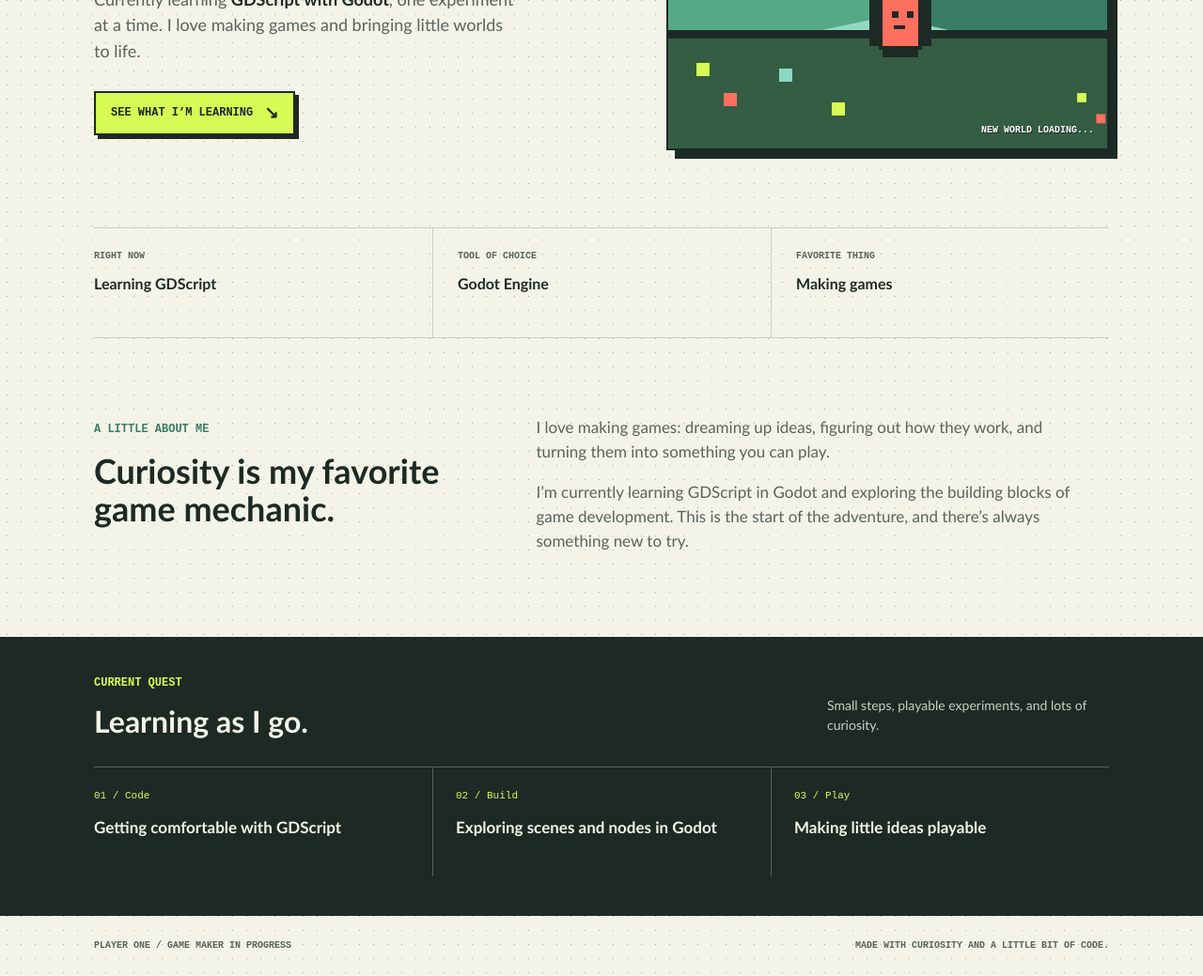
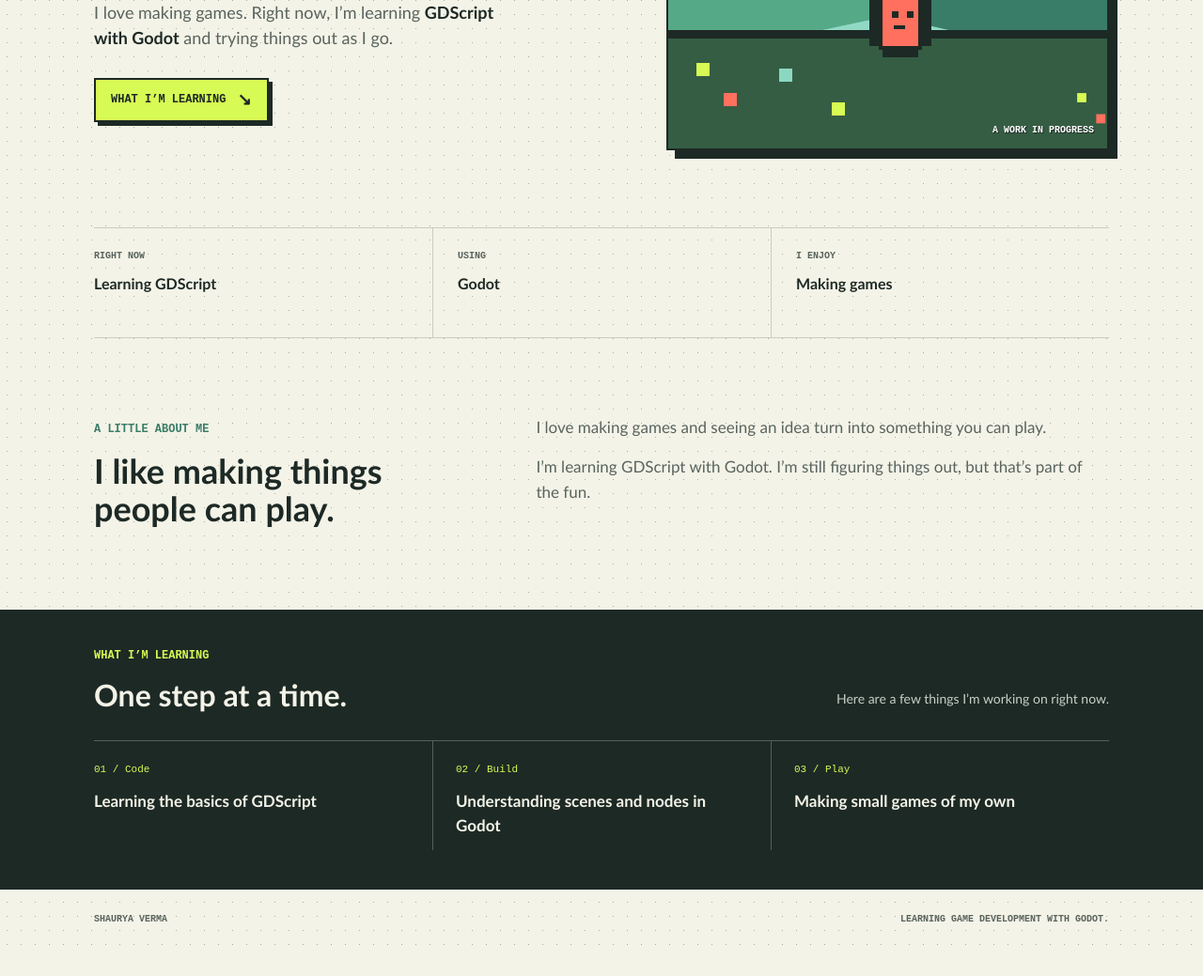
Before and after one commit to AloneNote302/portfolio, a plain HTML site: page index.html in a window 1280 px wide. Shown: the part 382-1421 px from the top of the page at 94% size. After the commit the page ends 1392 px from the top, so only its background shows below. Drawn offline with Linux system fonts and the light colour scheme.

Commit message:
Update personal branding in index.html
updated the ai and ui

```diff
--- a/index.html
+++ b/index.html
@@ -4,8 +4,8 @@
     <meta charset="UTF-8">
     <meta name="viewport" content="width=device-width, initial-scale=1.0">
     <meta name="theme-color" content="#f4f3e8">
-    <meta name="description" content="A game maker in progress, learning GDScript with Godot and dreaming up new worlds.">
-    <title>Player One | Game Maker in Progress</title>
+    <meta name="description" content="I'm Shaurya Verma. I love making games and I'm learning GDScript with Godot.">
+    <title>Shaurya Verma | Game Developer</title>
     <style>
         :root {
             color-scheme: light;
@@ -568,9 +568,9 @@
 </head>
 <body>
     <header class="site-header page-shell">
-        <a class="wordmark" href="#top" aria-label="Player One, home">
+        <a class="wordmark" href="#top" aria-label="Shaurya Verma, home">
             <span class="wordmark-mark" aria-hidden="true"></span>
-            <span>Player One / Game Maker</span>
+            <span>Shaurya Verma</span>
         </a>
         <nav class="nav-links" aria-label="Main navigation">
             <a href="#about">About</a>
@@ -581,10 +581,10 @@
     <main id="top">
         <section class="hero page-shell" aria-labelledby="hero-title">
             <div class="hero-content">
-                <p class="eyebrow">Indie game maker in progress</p>
-                <h1 id="hero-title">I make games. <span>I’m learning how.</span></h1>
-                <p class="hero-copy">Currently learning <strong>GDScript with Godot</strong>, one experiment at a time. I love making games and bringing little worlds to life.</p>
-                <a class="text-link" href="#learning">See what I’m learning <span aria-hidden="true">↘</span></a>
+                <p class="eyebrow">Learning game development</p>
+                <h1 id="hero-title">Hi, I’m Shaurya <span>Verma.</span></h1>
+                <p class="hero-copy">I love making games. Right now, I’m learning <strong>GDScript with Godot</strong> and trying things out as I go.</p>
+                <a class="text-link" href="#learning">What I’m learning <span aria-hidden="true">↘</span></a>
             </div>
 
             <div class="game-scene" role="img" aria-label="A tiny pixel-art adventurer exploring a bright green game world">
@@ -594,7 +594,7 @@
                 <span class="scene-hill scene-hill-back" aria-hidden="true"></span>
                 <span class="scene-player" aria-hidden="true"></span>
                 <span class="scene-ground" aria-hidden="true"></span>
-                <span class="scene-caption" aria-hidden="true">New world loading...</span>
+                <span class="scene-caption" aria-hidden="true">A work in progress</span>
             </div>
         </section>
 
@@ -604,11 +604,11 @@
                 <p>Learning GDScript</p>
             </div>
             <div class="status-item">
-                <span class="status-label">Tool of choice</span>
-                <p>Godot Engine</p>
+                <span class="status-label">Using</span>
+                <p>Godot</p>
             </div>
             <div class="status-item">
-                <span class="status-label">Favorite thing</span>
+                <span class="status-label">I enjoy</span>
                 <p>Making games</p>
             </div>
         </section>
@@ -616,11 +616,11 @@
         <section class="about-section page-shell" id="about" aria-labelledby="about-title">
             <div>
                 <p class="section-kicker">A little about me</p>
-                <h2 id="about-title">Curiosity is my favorite game mechanic.</h2>
+                <h2 id="about-title">I like making things people can play.</h2>
             </div>
             <div class="about-copy">
-                <p>I love making games: dreaming up ideas, figuring out how they work, and turning them into something you can play.</p>
-                <p>I’m currently learning GDScript in Godot and exploring the building blocks of game development. This is the start of the adventure, and there’s always something new to try.</p>
+                <p>I love making games and seeing an idea turn into something you can play.</p>
+                <p>I’m learning GDScript with Godot. I’m still figuring things out, but that’s part of the fun.</p>
             </div>
         </section>
 
@@ -628,23 +628,23 @@
             <div class="page-shell">
                 <div class="learning-heading">
                     <div>
-                        <p class="section-kicker">Current quest</p>
-                        <h2 id="learning-title">Learning as I go.</h2>
+                        <p class="section-kicker">What I’m learning</p>
+                        <h2 id="learning-title">One step at a time.</h2>
                     </div>
-                    <p>Small steps, playable experiments, and lots of curiosity.</p>
+                    <p>Here are a few things I’m working on right now.</p>
                 </div>
                 <div class="learning-list">
                     <article class="learning-item">
                         <span>01 / Code</span>
-                        <h3>Getting comfortable with GDScript</h3>
+                        <h3>Learning the basics of GDScript</h3>
                     </article>
                     <article class="learning-item">
                         <span>02 / Build</span>
-                        <h3>Exploring scenes and nodes in Godot</h3>
+                        <h3>Understanding scenes and nodes in Godot</h3>
                     </article>
                     <article class="learning-item">
                         <span>03 / Play</span>
-                        <h3>Making little ideas playable</h3>
+                        <h3>Making small games of my own</h3>
                     </article>
                 </div>
             </div>
@@ -652,8 +652,8 @@
     </main>
 
     <footer class="site-footer page-shell">
-        <p class="footer-note">Player One / Game Maker in Progress</p>
-        <p class="footer-note">Made with curiosity and a little bit of code.</p>
+        <p class="footer-note">Shaurya Verma</p>
+        <p class="footer-note">Learning game development with Godot.</p>
     </footer>
 </body>
 </html>
```
